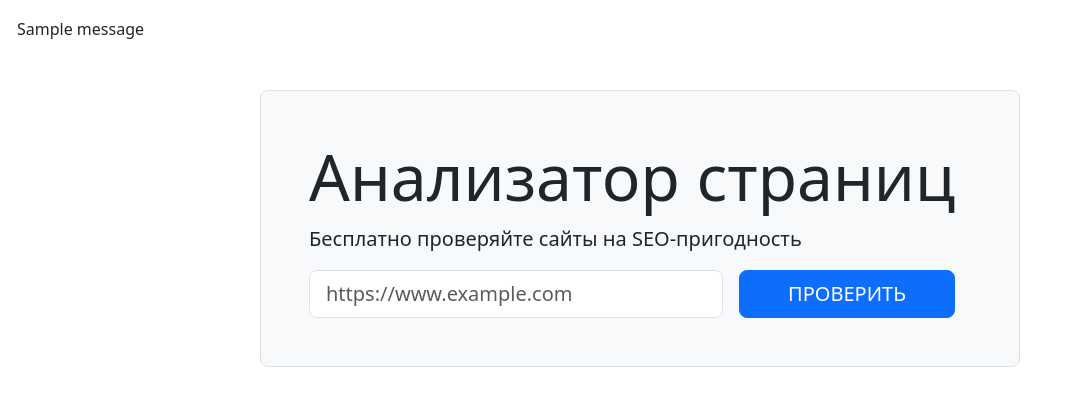
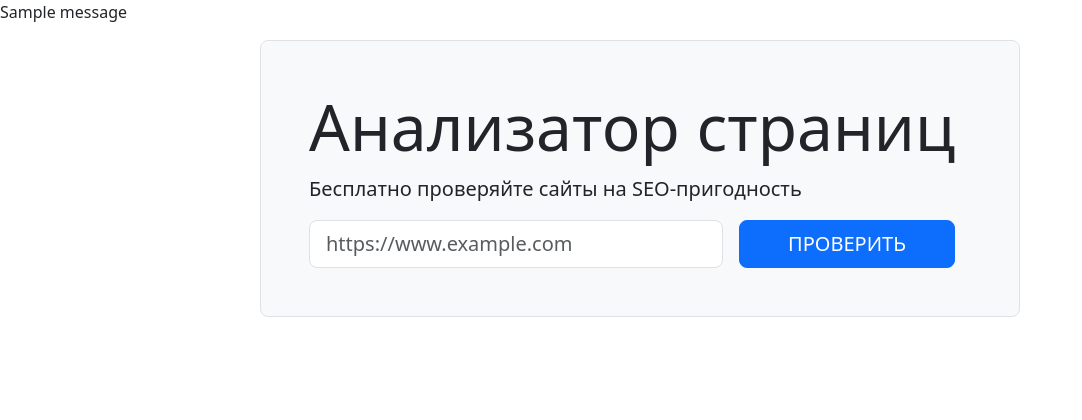
Before and after one commit to UginVirgin/python-project-83, a Flask app: page / in a window 1280 px wide. Shown: the part 56-476 px from the top of the page, without its empty margins (0-1082 px from the left). Run offline with Flask 3, Linux system fonts and the light colour scheme; one stand-in notice (Sample message) is shown.

Commit message:
fix alert alert bug 2

```diff
--- a/page_analyzer/templates/base.html
+++ b/page_analyzer/templates/base.html
@@ -20,7 +20,7 @@
   {% with messages = get_flashed_messages(with_categories=true) %}
     {% if messages %}
       {% for category, message in messages %}
-        <div class="alert {{ category }}" role="alert">
+        <div class="{{ category }}" role="alert">
           {{ message }}
         </div>
       {% endfor %}
```
